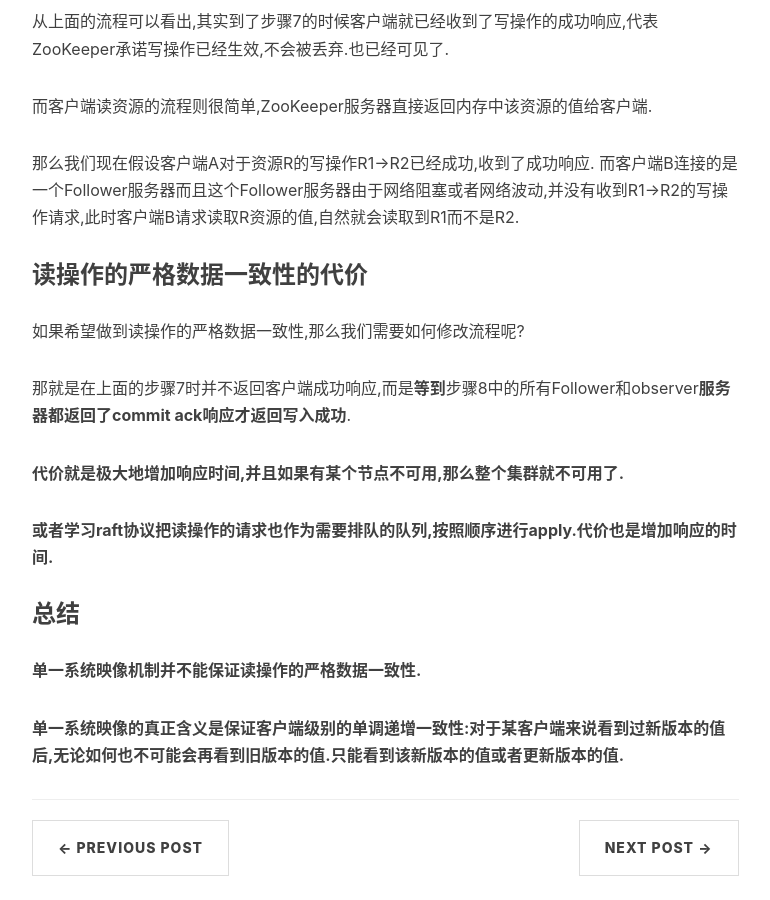
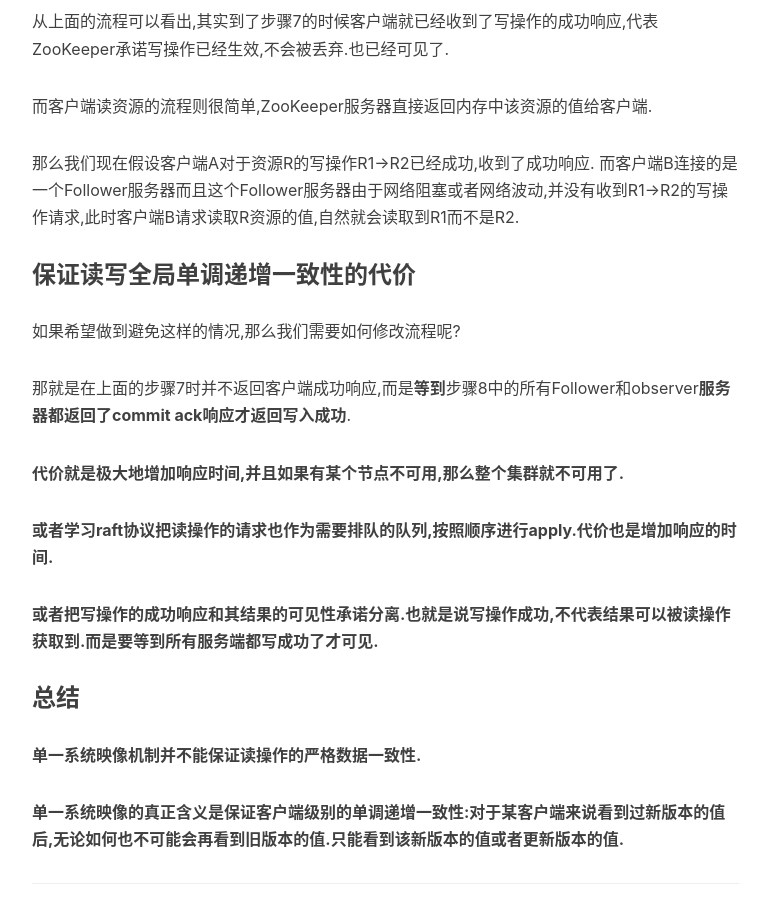
Before and after one commit to liudaomanbu/liudaomanbu.github.io, a Jekyll site: the page built from _posts/2021-03-03-zk-single-system-image.markdown, in a window 1280 px wide and 900 px high, scrolled down 3960 px. Shown: the whole window, without its empty margins (233-1003 px from the left). Built offline with Jekyll 4.4.1, drawn with Linux system fonts in a browser that asks for light colours; nearby versions of some CDN libraries; comment, search, counter and statistics services are not loaded.

Commit message:
修复错误

```diff
--- a/_posts/2021-03-03-zk-single-system-image.markdown
+++ b/_posts/2021-03-03-zk-single-system-image.markdown
@@ -98,9 +98,9 @@
 那么我们现在假设客户端A对于资源R的写操作R1->R2已经成功,收到了成功响应.
 而客户端B连接的是一个Follower服务器而且这个Follower服务器由于网络阻塞或者网络波动,并没有收到R1->R2的写操作请求,此时客户端B请求读取R资源的值,自然就会读取到R1而不是R2.
 
-### 读操作的严格数据一致性的代价
+### 保证读写全局单调递增一致性的代价
 
-如果希望做到读操作的严格数据一致性,那么我们需要如何修改流程呢?
+如果希望做到避免这样的情况,那么我们需要如何修改流程呢?
 
 那就是在上面的步骤7时并不返回客户端成功响应,而是**等到**步骤8中的所有Follower和observer**服务器都返回了commit ack响应才返回写入成功**.
 
@@ -108,6 +108,8 @@
 
 **或者学习raft协议把读操作的请求也作为需要排队的队列,按照顺序进行apply.代价也是增加响应的时间.**
 
+**或者把写操作的成功响应和其结果的可见性承诺分离.也就是说写操作成功,不代表结果可以被读操作获取到.而是要等到所有服务端都写成功了才可见.**
+
 ### 总结
 
 **单一系统映像机制并不能保证读操作的严格数据一致性.**
```
